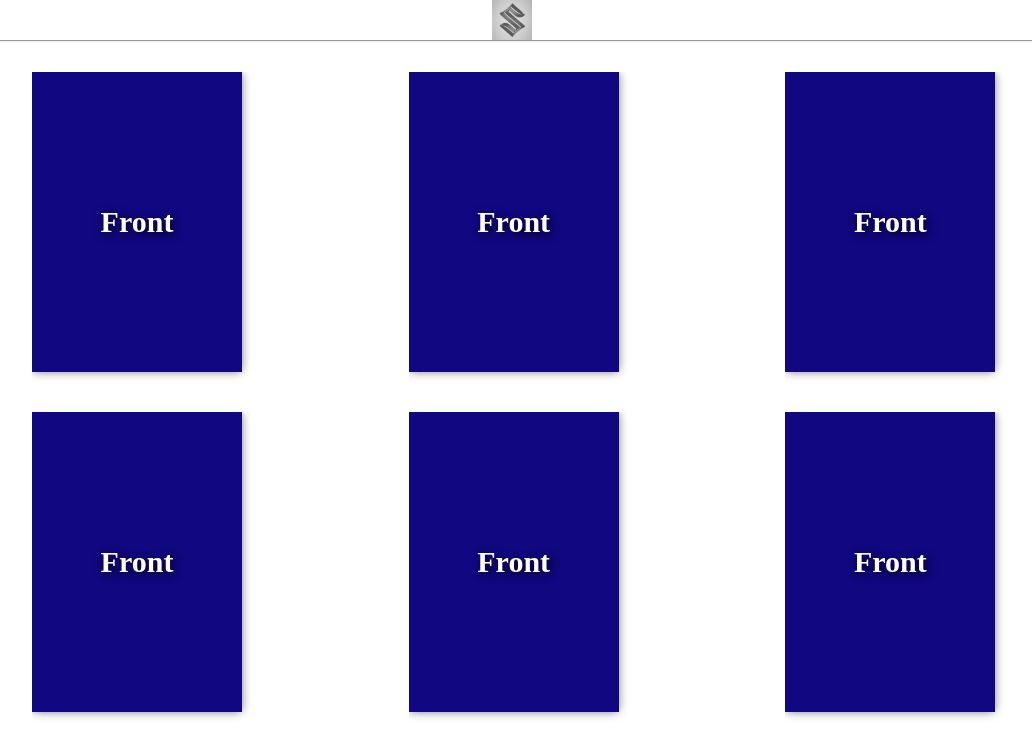
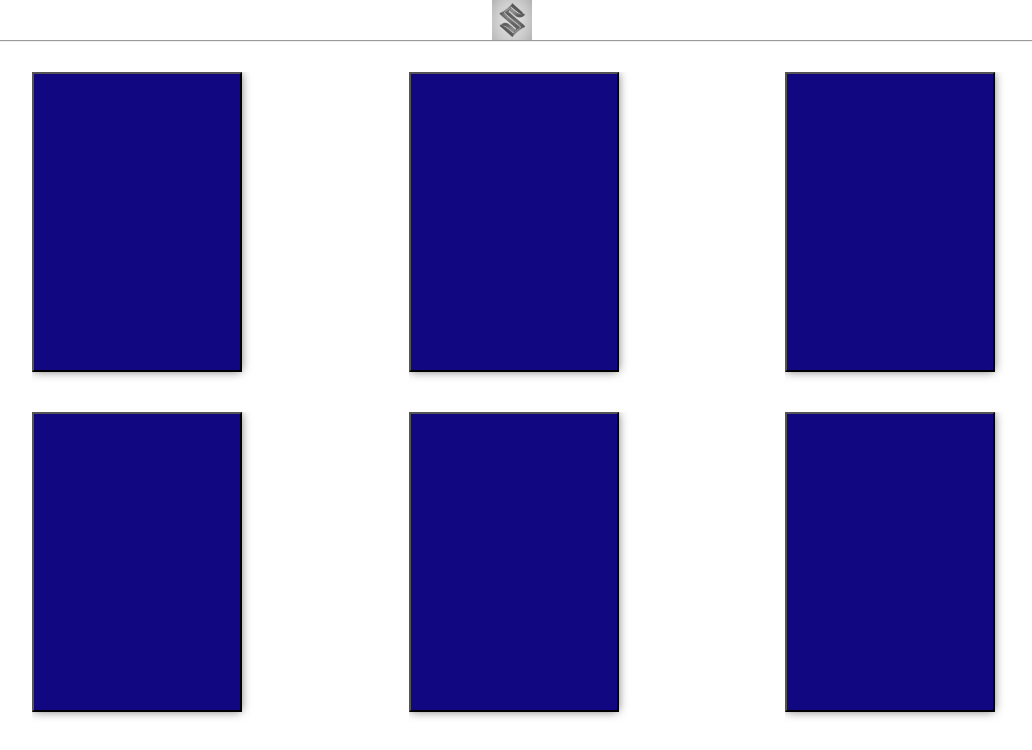
Before and after one commit to sameeraswal/Suzuki_Arena-1, a React (Create React App) app: page /flipcard in a window 1280 px wide. Shown: the top 750 px of the page, without its empty margins (128-1160 px from the left). Built offline with nearby package versions, Linux system fonts and the light colour scheme.

Commit message:
9 commit

```diff
--- a/src/Components/FlippableCard.js
+++ b/src/Components/FlippableCard.js
@@ -3,16 +3,11 @@ import Card from "./card/card";
 import { CSSTransition } from "react-transition-group";
 import React, { useEffect, useState } from "react";
 import { Link } from "react-router-dom";
+import Linkcmp from "./Linkcmp";
 
 function FlippableCard() {
   const [showFront, setShowFront] = useState(true);
   const [color, setColor] = useState("#110781");
-  const linker = document.querySelector(".link-slct");
-
-
-  useEffect(() => {
-    document.querySelector(".card-front").style.backgroundColor = color;
-  }, [color]);
 
   return (
     <div className="scroll-remove">
@@ -23,6 +18,7 @@ function FlippableCard() {
               setShowFront((v) => !v);
               setColor("#A8A8A8");
               setShowFront(false);
+
             }}
           />
         </CSSTransition>
--- /dev/null
+++ b/src/Components/Linkcmp.jsx
@@ -0,0 +1,18 @@
+import React from "react";
+import { useRef } from "react";
+import { Link } from "react-router-dom";
+
+const Linkcmp = () => {
+  const linkRef = useRef(null);
+
+  const handleClick = () => {
+    linkRef.current.link.click();
+  };
+  return (
+    <div ref={linkRef} onClick={handleClick}>
+      <Link to="/afterflip"></Link>
+    </div>
+  );
+};
+
+export default Linkcmp;
--- a/src/Components/card/card.css
+++ b/src/Components/card/card.css
@@ -52,6 +52,6 @@
 
 .middle{
   font-size: 0;
-  height: 300px;
-  width: 300px;
+  /* height: 300px;
+  width: 300px; */
 }
--- a/src/Components/card/card.js
+++ b/src/Components/card/card.js
@@ -1,14 +1,18 @@
 import { Link } from "react-router-dom";
 import "./card.css";
 import "./flip-transition.css";
+import { useRef } from "react";
 
 function Card({ onClick }) {
   return (
     <div className="card" onClick={onClick}>
-
-      <div className="card-back "><Link to='/afterflip'><h1 className="middle">Hiii</h1></Link></div>
+      <div className="card-back "></div>
       <div className="card-front">
-        <p>Front</p>
+        <button className="middle card-front"
+          onClick={() =>
+            setTimeout(() => window.open("../afterflip"), 290)
+          }
+        >hiii</button>
       </div>
     </div>
   );
```
